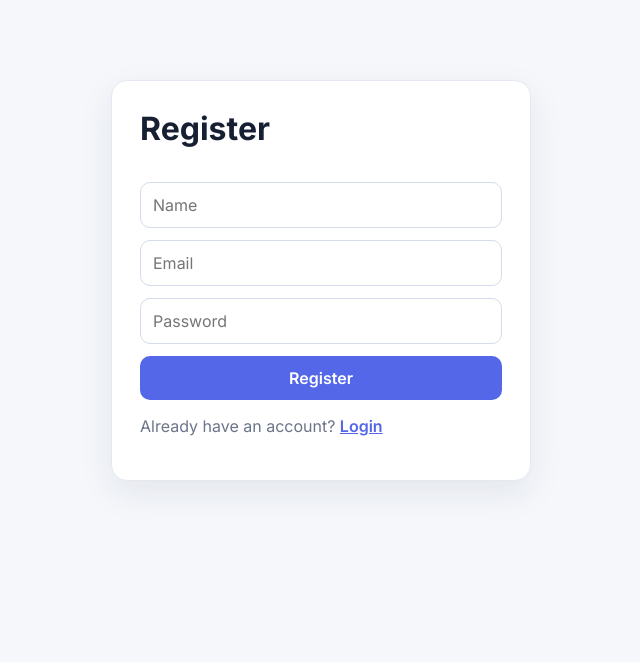
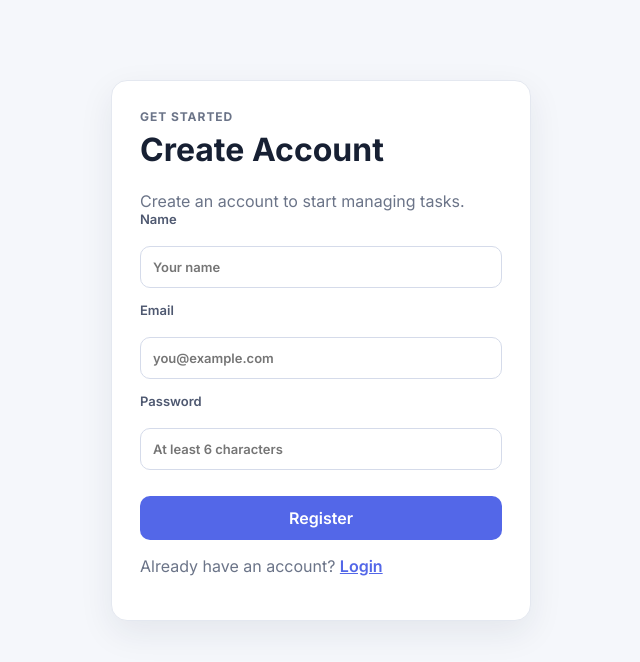
Before and after one commit to Johan621/TaskManagement, a React app in the folder frontend/: page /register in a window 1280 px wide. Shown: the top 662 px of the page, without its empty margins (319-959 px from the left). Built offline with nearby package versions, Linux system fonts and the light colour scheme; the HTML template or start-up script is replaced by a standard one.

Commit message:
Improve register validation and error handling

```diff
--- a/frontend/src/pages/Register.jsx
+++ b/frontend/src/pages/Register.jsx
@@ -4,59 +4,95 @@ import API from "../services/api";
 
 function Register() {
   const navigate = useNavigate();
-
   const [formData, setFormData] = useState({
     name: "",
     email: "",
     password: "",
   });
+  const [loading, setLoading] = useState(false);
+  const [error, setError] = useState("");
 
-  const handleChange = (e) => {
-    setFormData({
-      ...formData,
-      [e.target.name]: e.target.value,
-    });
+  const handleChange = (event) => {
+    setFormData({ ...formData, [event.target.name]: event.target.value });
   };
 
-  const handleSubmit = async () => {
+  const handleSubmit = async (event) => {
+    event.preventDefault();
+
+    if (!formData.name || !formData.email || !formData.password) {
+      setError("Name, email and password are required");
+      return;
+    }
+
+    if (formData.password.length < 6) {
+      setError("Password must be at least 6 characters");
+      return;
+    }
+
     try {
+      setLoading(true);
+      setError("");
       await API.post("/auth/register", formData);
-
-      alert("Registration Successful");
       navigate("/");
-    } catch (error) {
-      alert(error.response?.data?.message || "Registration Failed");
+    } catch (err) {
+      setError(err.response?.data?.message || "Registration failed");
+    } finally {
+      setLoading(false);
     }
   };
 
   return (
-    <div className="container">
-      <h1>Register</h1>
+    <div className="container auth-card">
+      <p className="eyebrow">Get started</p>
+      <h1>Create Account</h1>
+      <p className="muted-text">Create an account to start managing tasks.</p>
 
+      <form onSubmit={handleSubmit} className="task-form">
+        <label>
+          Name
           <input
+            className="control"
             type="text"
             name="name"
-        placeholder="Name"
+            placeholder="Your name"
+            value={formData.name}
             onChange={handleChange}
+            autoComplete="name"
           />
+        </label>
 
+        <label>
+          Email
           <input
+            className="control"
             type="email"
             name="email"
-        placeholder="Email"
+            placeholder="you@example.com"
+            value={formData.email}
             onChange={handleChange}
+            autoComplete="email"
           />
+        </label>
 
+        <label>
+          Password
           <input
+            className="control"
             type="password"
             name="password"
-        placeholder="Password"
+            placeholder="At least 6 characters"
+            value={formData.password}
             onChange={handleChange}
+            autoComplete="new-password"
           />
+        </label>
 
-      <button onClick={handleSubmit}>
-        Register
+        {error && <div className="message error-message">{error}</div>}
+
+        <button className="button button-primary" type="submit" disabled={loading}>
+          {loading ? "Creating account..." : "Register"}
         </button>
+      </form>
 
       <p>
         Already have an account? <Link to="/">Login</Link>
```
Lines whose indentation alone changed are shown as unchanged.
